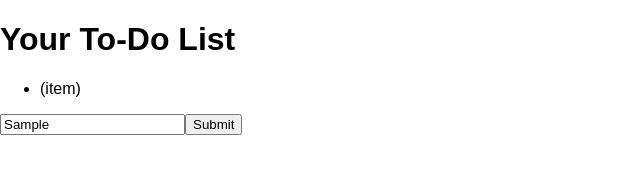
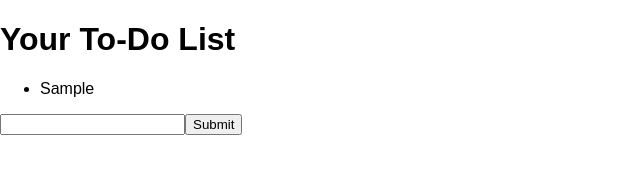
Before and after one commit to steph-baron/todolist-react, a React (Create React App) app: page / in a window 1280 px wide. Both pictures are taken after typing "Sample" into the empty fields and a click on the input 213 px from the left and 90 px from the top of the page. Shown: the top 170 px of the page, without its empty margins (0-640 px from the left). Built offline with nearby package versions, Linux system fonts and the light colour scheme.

Commit message:
Updated App.js

```diff
--- a/src/App.js
+++ b/src/App.js
@@ -12,6 +12,7 @@ class App extends Component {
   handleItem = (event)=> {
     event.preventDefault()
     this.setState({items: [this.state.text, ...this.state.items]})
+    this.state.text = " "
     //handling the submit of the form
   }
 
--- a/src/ToDoList.js
+++ b/src/ToDoList.js
@@ -5,7 +5,7 @@ const ToDoList = (props) => {
     <div>
     <h1>Your To-Do List</h1>
     <ul>
-      { props.items.map((item, i)=> <li key={i}>(item)</li>)}
+      { props.items.map((item, i)=> <li key={i}>{item}</li>)}
     </ul>
     </div>
   )
```
